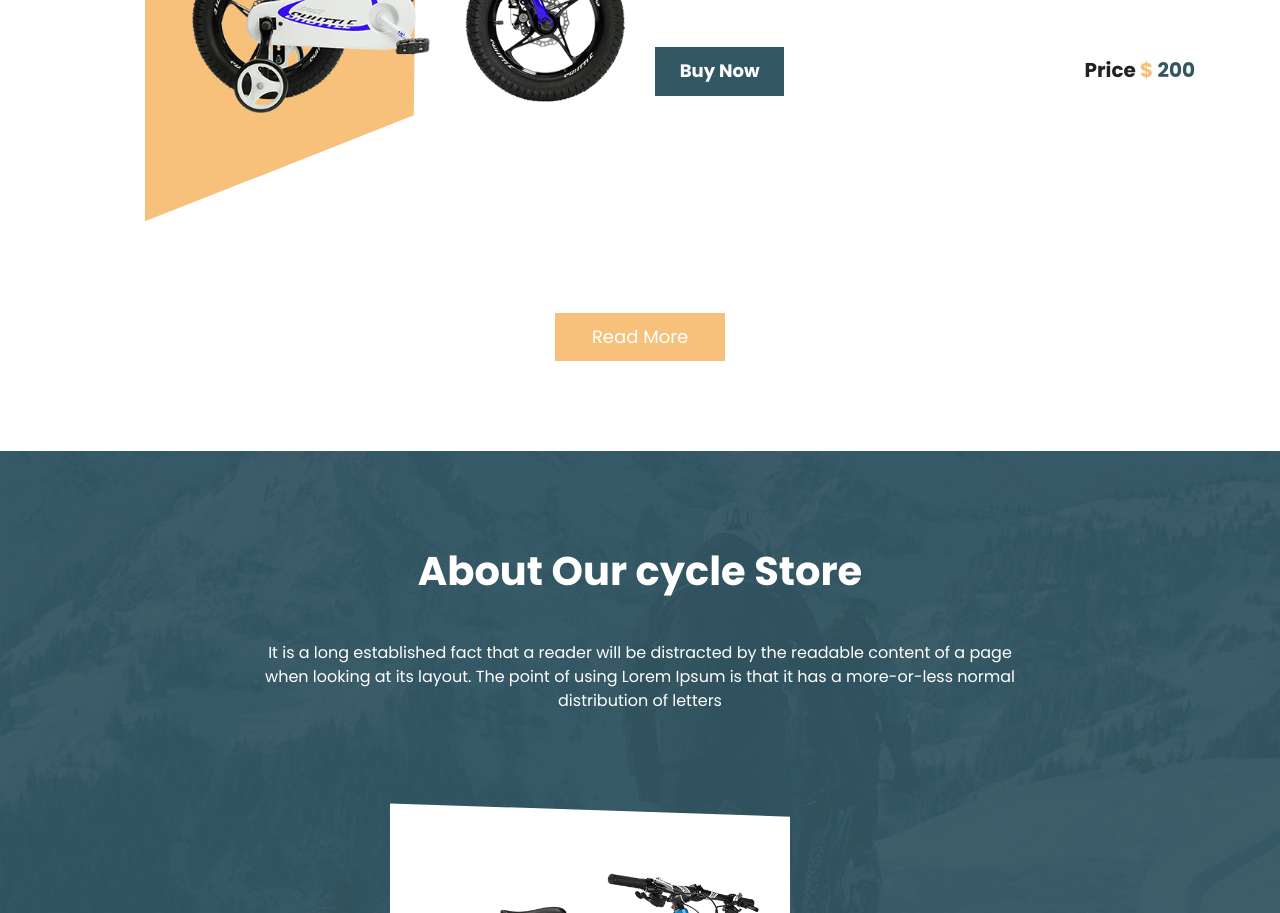
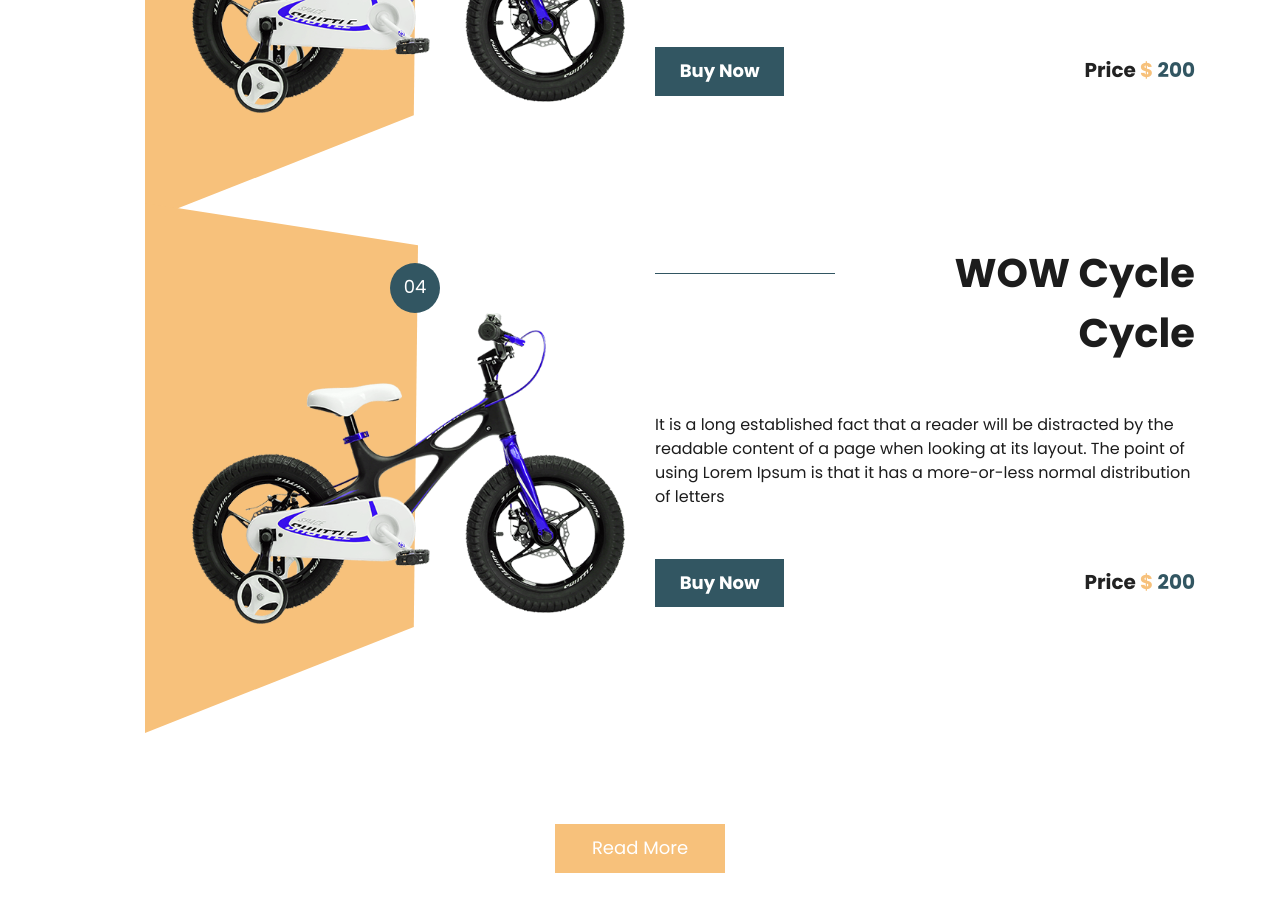
Before and after one commit to LIVERA-S/GitHubActions, a plain HTML site: page Cycle-TEM/index.html in a window 1280 px wide. Shown: the part 2536-3449 px from the top of the page. Drawn offline with nearby package versions, Linux system fonts and the light colour scheme; files whose address does not match are found by name.

Commit message:
WOW Cycle

```diff
--- a/Cycle-TEM/index.html
+++ b/Cycle-TEM/index.html
@@ -160,6 +160,24 @@
                   </div>
                </div>
             </div>
+            <div class="cycle_section_2 layout_padding">
+               <div class="row">
+                  <div class="col-md-6">
+                     <div class="box_main_3">
+                        <h6 class="number_text_2">04</h6>
+                        <div class="image_2"><img src="images/img-4.png"></div>
+                     </div>
+                  </div>
+                  <div class="col-md-6">
+                     <h1 class="cycles_text">WOW Cycle<br>Cycle</h1>
+                     <p class="lorem_text">It is a long established fact that a reader will be distracted by the readable content of a page when looking at its layout. The point of using Lorem Ipsum is that it has a more-or-less normal distribution of letters</p>
+                     <div class="btn_main">
+                        <div class="buy_bt"><a href="#">Buy Now</a></div>
+                        <h4 class="price_text">Price <span style=" color: #f7c17b">$</span> <span style=" color: #325662">200</span></h4>
+                     </div>
+                  </div>
+               </div>
+            </div>
             <div class="read_btn_main">
                <div class="read_bt"><a href="#">Read More</a></div>
             </div>
```
